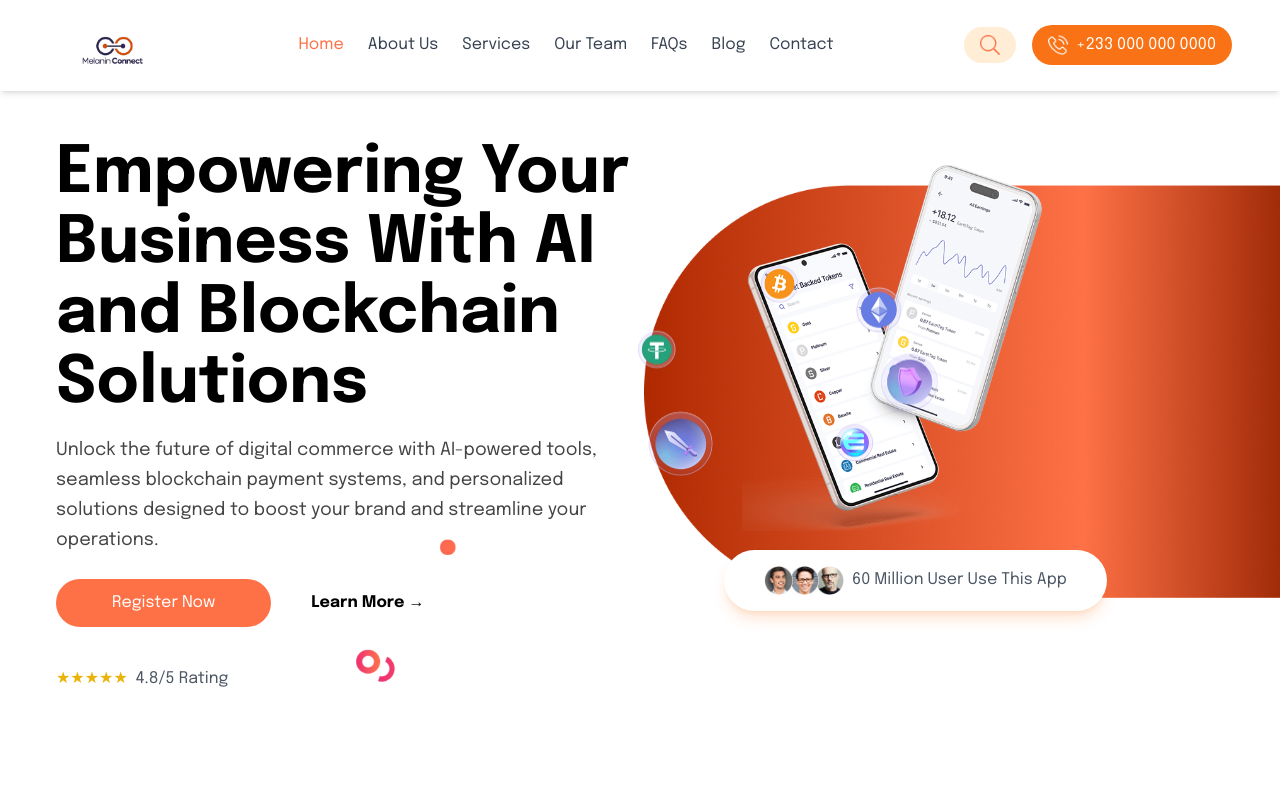
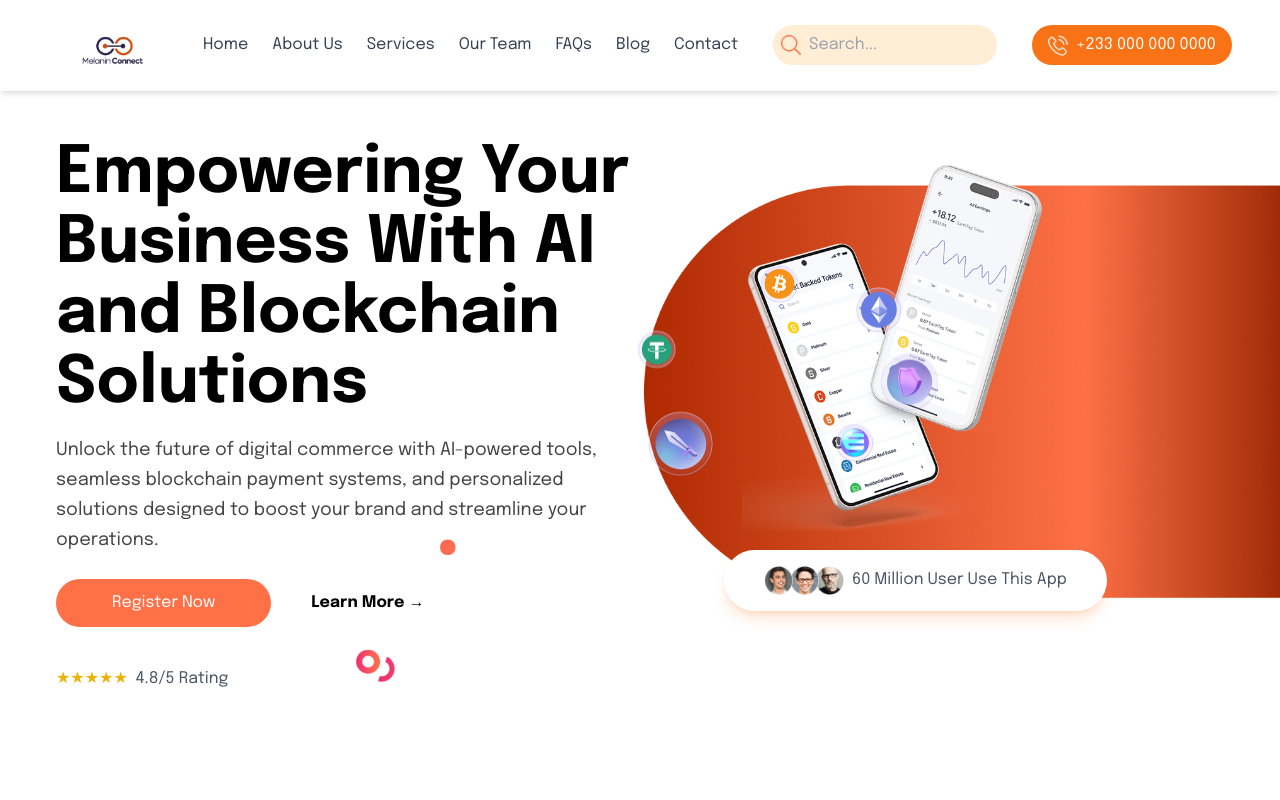
Before and after one commit to Melanin-Connect/melanin-frontend, a Next.js app: page / in a window 1280 px wide. Shown: the top 800 px of the page. Built offline with nearby package versions, Linux system fonts and the light colour scheme.

Commit message:
responsive

```diff
--- a/app/components/Navbar/navbar.tsx
+++ b/app/components/Navbar/navbar.tsx
@@ -6,15 +6,48 @@ import Link from 'next/link';
 import Logo from '@/public/assets/melanin.png';
 import Call from '@/public/assets/call.png';
 import Menu from '@/public/assets/Menu.png';
-import Close from '@/public/assets/close.png'
-import Search from '@/public/assets/search.png'
-
+import Close from '@/public/assets/close.png';
+import Search from '@/public/assets/search.png';
 
 const Header: React.FC = () => {
   const [isMenuOpen, setIsMenuOpen] = useState(false);
+  const [searchQuery, setSearchQuery] = useState('');
+  const [searchResults, setSearchResults] = useState<string[]>([]);
 
   const toggleMenu = () => {
     setIsMenuOpen(!isMenuOpen);
+  };
+
+  // Mock data for the website pages. Replace this with a real data source (e.g., CMS, API).
+  const pages = [
+    { title: 'Home', url: '' },
+    { title: 'About Us', url: 'about' },
+    { title: 'Services', url: 'services' },
+    { title: 'Our Team', url: 'team' },
+    { title: 'FAQs', url: 'faqs' },
+    { title: 'Blog', url: 'blog' },
+    { title: 'Contact', url: 'contact' },
+  ];
+
+  const handleSearch = (e: React.ChangeEvent<HTMLInputElement>) => {
+    const query = e.target.value;
+    setSearchQuery(query);
+
+    if (query.trim() === '') {
+      setSearchResults([]);
+      return;
+    }
+
+    // Filter pages that match the query (case-insensitive).
+    const results = pages.filter((page) =>
+      page.title.toLowerCase().includes(query.toLowerCase())
+    );
+    setSearchResults(results.map((result) => result.url));
+  };
+
+  const clearSearch = () => {
+    setSearchQuery('');
+    setSearchResults([]);
   };
 
   return (
@@ -30,47 +63,63 @@ const Header: React.FC = () => {
 
           {/* Navigation Links */}
           <nav className="hidden md:flex sm:flex sm:text-sm md:text-sm lg:text-base space-x-4 lg:space-x-6 font-medium text-gray-700">
-            <Link href="/" className="text-[#FE7146]">
-              Home
+            {pages.map((page) => (
+              <Link
+                key={page.url}
+                href={page.url}
+                className="hover:text-orange-500 transition"
+              >
+                {page.title}
               </Link>
-            <Link href="/about" className="hover:text-orange-500 transition">
-              About Us
-            </Link>
-            <Link href="/services" className="hover:text-orange-500 transition">
-              Services
-            </Link>
-            <Link href="/team" className="hover:text-orange-500 transition">
-              Our Team
-            </Link>
-            <Link href="/faqs" className="hover:text-orange-500 transition">
-              FAQs
-            </Link>
-            <Link href="/blog" className="hover:text-orange-500 transition">
-              Blog
-            </Link>
-            <Link href="/contact" className="hover:text-orange-500 transition">
-              Contact
-            </Link>
+            ))}
           </nav>
 
-          {/* Call Button and Search Icon */}
-          <div className="flex items-center space-x-2 lg:space-x-4">
-            {/* Search Icon */}
-              <div className="hidden md:block bg-orange-100 rounded-full p-2">
-              <Image src={Search} alt="search" width={20} height={20} className="mr-2 ml-2" />
+          {/* Search Bar */}
+          <div className="hidden md:block relative">
+            <div className="flex items-center bg-orange-100 rounded-full p-2">
+              <Image
+                src={Search}
+                alt="search"
+                width={20}
+                height={20}
+                className="mr-2"
+              />
+              <input
+                type="text"
+                placeholder="Search..."
+                value={searchQuery}
+                onChange={handleSearch}
+                className="bg-transparent w-full text-black outline-none"
+              />
+            </div>
+            {/* Search Results Dropdown */}
+            {searchResults.length > 0 && (
+              <div className="absolute bg-white shadow-lg mt-2 rounded-md w-full z-50">
+                {searchResults.map((result, index) => (
+                  <Link
+                    key={index}
+                    href={result}
+                    onClick={clearSearch}
+                    className="block px-4 py-2 text-gray-700 hover:bg-orange-100"
+                  >
+                    {result}
+                  </Link>
+                ))}
+              </div>
+            )}
           </div>
 
-            {/* Phone Button */}
+          {/* Call Button */}
           <Link
             href="tel:+2330000000000"
-              className="hidden md:flex bg-orange-500 text-white sm:text-[2] md:text-sm  rounded-full px-3 lg:px-4 py-2 items-center space-x-1 lg:space-x-2 hover:bg-orange-600 transition text-sm lg:text-base"
+            className="hidden md:flex bg-orange-500 text-white rounded-full px-4 py-2 items-center space-x-2 hover:bg-orange-600 transition text-sm lg:text-base"
           >
             <Image
-                className="brightness-0 invert lg:w-[20px] lg:h-[20px]"
+              className="brightness-0 invert"
               src={Call}
               alt="call"
-                width={16}
-                height={16}
+              width={20}
+              height={20}
             />
             <span>+233 000 000 0000</span>
           </Link>
@@ -83,13 +132,15 @@ const Header: React.FC = () => {
                 alt="Close"
                 width={40}
                 height={40}
-                  style={{ filter: 'invert(50%) sepia(100%) saturate(5000%) hue-rotate(360deg) brightness(90%) contrast(100%)' }}
+                style={{
+                  filter:
+                    'invert(50%) sepia(100%) saturate(5000%) hue-rotate(360deg) brightness(90%) contrast(100%)',
+                }}
               />
             ) : (
               <Image src={Menu} alt="Menu" width={24} height={24} />
             )}
           </button>
-          </div>
         </div>
       </div>
 
--- a/package.json
+++ b/package.json
@@ -10,6 +10,7 @@
   },
   "dependencies": {
     "axios": "^1.7.9",
+    "fuse.js": "^7.0.0",
     "next": "15.0.4",
     "react": "^19.0.0",
     "react-dom": "^19.0.0",
```
Also changed, not shown: 2 other files (tests, documents, lock files or other folders). Lines whose indentation alone changed are shown as unchanged.
